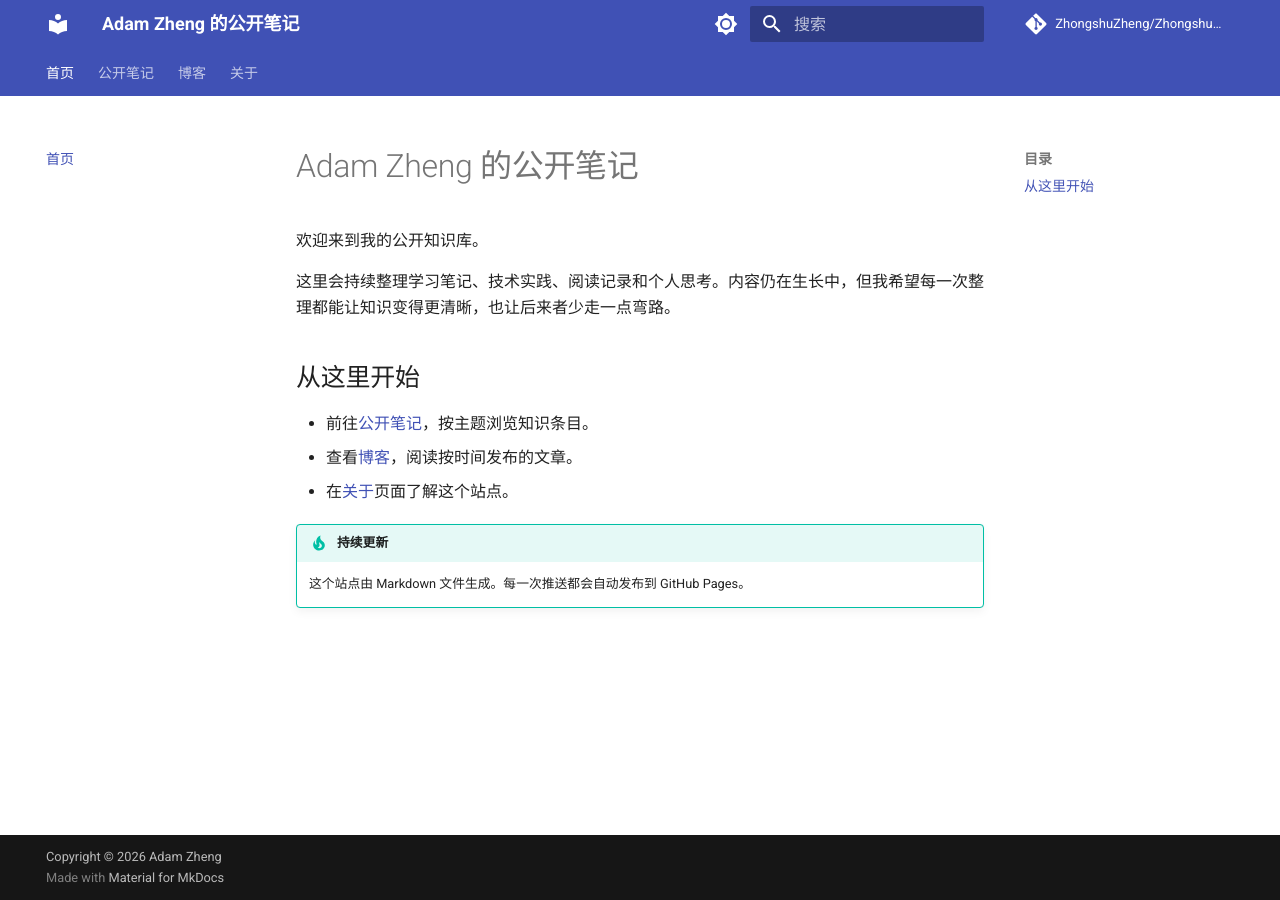
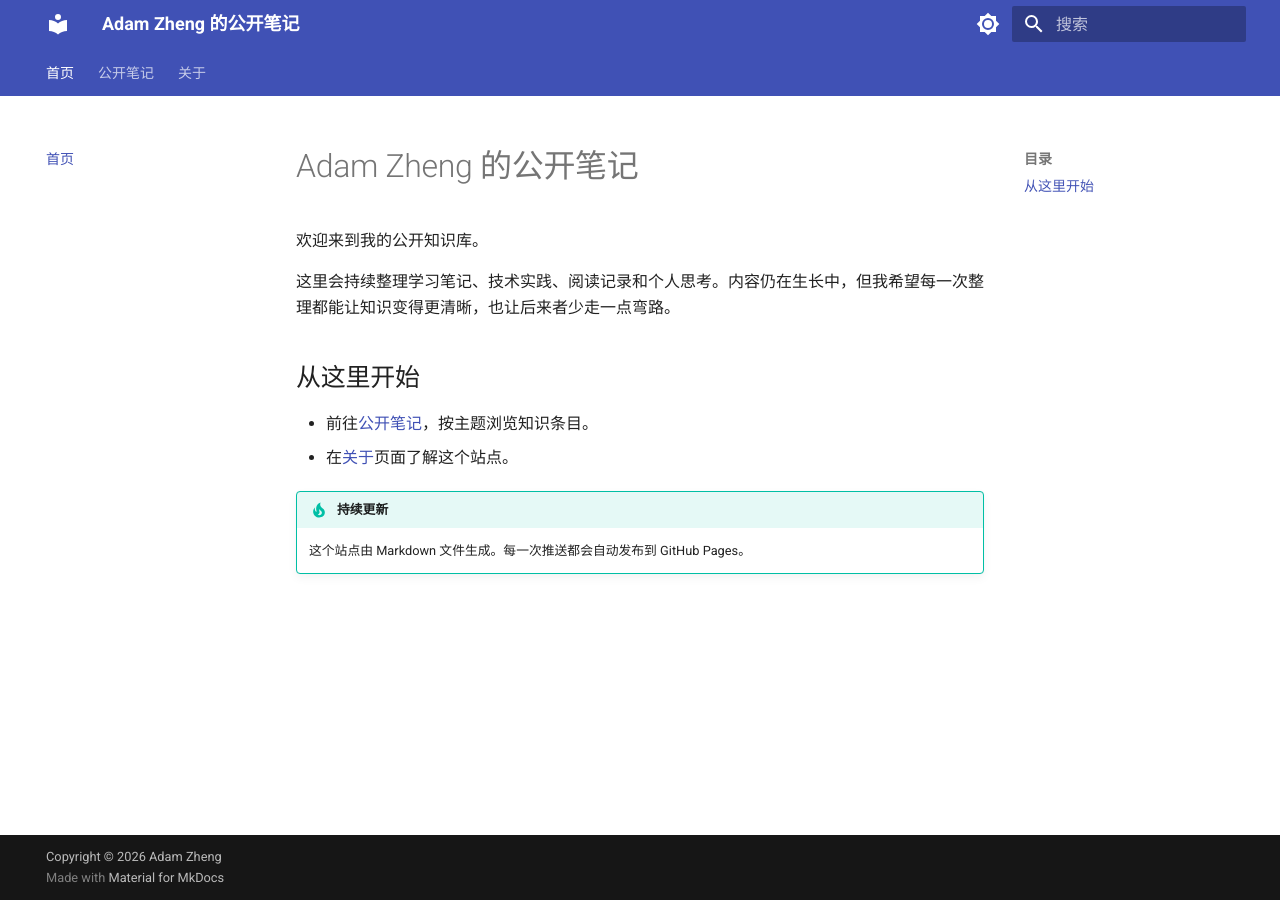
Before and after one commit to ZhongshuZheng/ZhongshuZheng.github.io, an MkDocs documentation site: the page built from docs/index.md, in a window 1280 px wide. Built offline with MkDocs 1.6.1 and Material for MkDocs 9.7.7, drawn with Linux system fonts in a browser that asks for light colours; comment, search, counter and statistics services are not loaded.

Commit message:
Focus site on public notes

```diff
--- a/docs/index.md
+++ b/docs/index.md
@@ -7,7 +7,6 @@
 ## 从这里开始
 
 - 前往[公开笔记](notes/index.md)，按主题浏览知识条目。
-- 查看[博客](blog/index.md)，阅读按时间发布的文章。
 - 在[关于](about.md)页面了解这个站点。
 
 !!! tip "持续更新"
--- a/mkdocs.yml
+++ b/mkdocs.yml
@@ -1,8 +1,9 @@
 site_name: Adam Zheng 的公开笔记
 site_description: Adam Zheng 的个人知识库、学习记录与思考。
 site_url: https://ZhongshuZheng.github.io/
-repo_url: https://github.com/ZhongshuZheng/ZhongshuZheng.github.io
-repo_name: ZhongshuZheng/ZhongshuZheng.github.io
+
+exclude_docs: |
+  blog/
 
 theme:
   name: material
@@ -35,7 +36,6 @@ plugins:
       lang:
         - zh
         - en
-  - blog
 
 markdown_extensions:
   - admonition
@@ -55,7 +55,6 @@ nav:
   - 首页: index.md
   - 公开笔记:
       - 笔记索引: notes/index.md
-  - 博客: blog/index.md
   - 关于: about.md
 
 copyright: Copyright &copy; 2026 Adam Zheng
```
Also changed, not shown: docs/about.md (+1 -1 lines).
